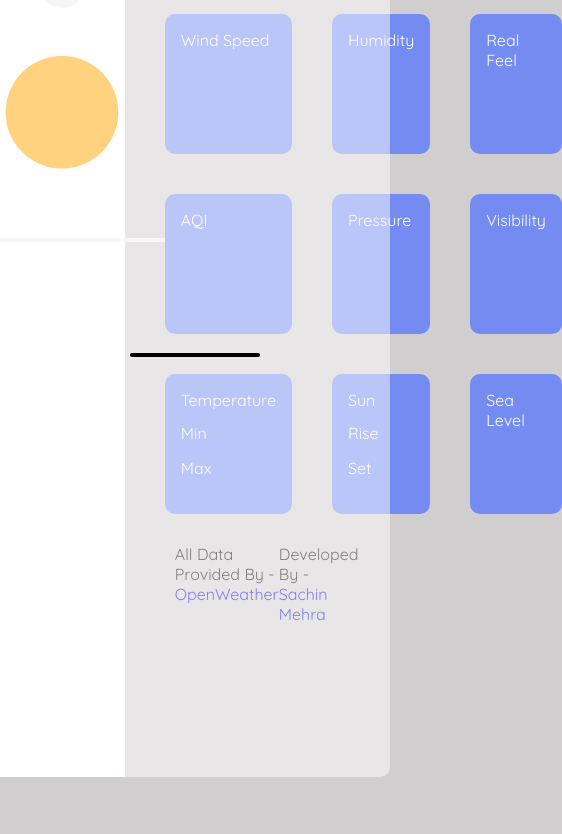
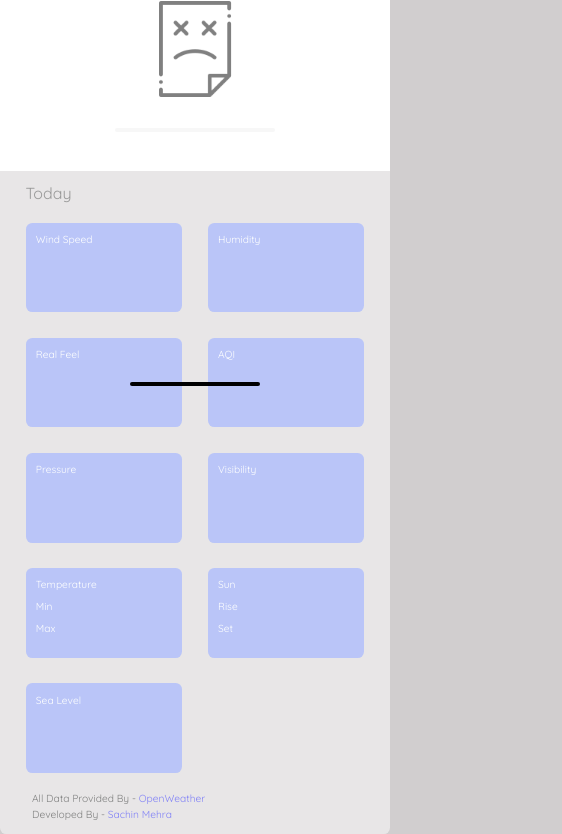
Before and after one commit to Itsmesachin98/weather-zone, a plain HTML site: page frontend/index.html in a window 390 px wide. Shown: the part 67-901 px from the top of the page, 562 px wide, since content can reach past the window. Before the commit the page ends 844 px from the top, so only its background shows below. Drawn offline with Linux system fonts and the light colour scheme.

Commit message:
wip: working on media queries for responsive design

```diff
--- a/frontend/index.html
+++ b/frontend/index.html
@@ -28,7 +28,8 @@
 
                 <div class="weather-info">
                     <div class="weather-icon-container">
-                        <svg
+                        <img class="weather-icon" src="images/error.png" alt="">
+                        <!-- <svg
                             class="weather-icon"
                             xmlns="http://www.w3.org/2000/svg"
                             width="100"
@@ -39,7 +40,7 @@
                                 fill="Orange"
                                 d="M3.74 14.44c0 2.04.5 3.93 1.51 5.65s2.37 3.1 4.1 4.1S12.96 25.7 15 25.7s3.92-.5 5.65-1.51s3.09-2.37 4.09-4.1s1.51-3.61 1.51-5.65s-.5-3.92-1.51-5.65s-2.37-3.09-4.09-4.09S17.04 3.19 15 3.19s-3.92.51-5.65 1.51s-3.1 2.37-4.1 4.09s-1.51 3.61-1.51 5.65"
                             />
-                        </svg>
+                        </svg> -->
                     </div>
                     <div>
                         <span class="temp"></span>
--- a/frontend/style.css
+++ b/frontend/style.css
@@ -8,6 +8,7 @@
     box-sizing: inherit;
     font-family: inherit;
     font-size: 1.6rem;
+    box-sizing: border-box;
 }
 
 html {
@@ -17,7 +18,7 @@ html {
 
 body {
     width: 100vw;
-    height: 100vh;
+    min-height: 100vh;
     box-sizing: border-box;
     background-color: #d1cecf;
     position: relative;
@@ -84,7 +85,15 @@ h3 {
 
 .left-pane {
     width: 32%;
+    min-width: 500px;
     background-color: #fff;
+}
+
+.right-pane {
+    width: 68%;
+    display: flex;
+    flex-direction: column;
+    gap: 3rem;
 }
 
 .search-bar,
@@ -157,7 +166,7 @@ h3 {
     font-size: 5.5rem;
 }
 
-.sky-status,
+.sky-sta,
 .date,
 .day-and-time,
 .day-status {
@@ -174,13 +183,6 @@ hr {
 #location {
     margin-top: 4rem;
     font-size: 4rem;
-}
-
-.right-pane {
-    width: 68%;
-    display: flex;
-    flex-direction: column;
-    gap: 3rem;
 }
 
 .header span {
@@ -225,6 +227,7 @@ hr {
     padding: 0 1rem;
     display: flex;
     justify-content: space-between;
+    gap: 0.5rem;
 }
 
 .footer a {
@@ -271,3 +274,75 @@ hr {
         left: unset;
     }
 }
+
+@media (max-width: 1200px) {
+    .weather-details {
+        grid-template-columns: repeat(2, 1fr);
+    }
+
+    .footer {
+        flex-direction: column;
+    }
+}
+
+@media (max-width: 1100px) {
+    .left-pane {
+        min-width: 42rem;
+    }
+}
+
+@media (max-width: 1000px) {
+    .left-pane {
+        min-width: 36rem;
+    }
+}
+
+/* @media (max-width: 1050px) {
+    .weather-details {
+        grid-template-columns: repeat(2, 1fr);
+    }
+} */
+
+@media (max-width: 900px) {
+    html {
+        font-size: 55%;
+    }
+}
+
+@media (max-width: 750px) {
+    html {
+        font-size: 50%;
+    }
+}
+
+@media (max-width: 675px) {
+    html {
+        font-size: 45%;
+    }
+}
+
+@media (max-width: 600px) {
+    html {
+        font-size: 40%;
+    }
+}
+
+@media (max-width: 575.98px) {
+    body {
+        width: 100vw;
+    }
+
+    #app-interface {
+        width: 100%;
+        flex-direction: column;
+    }
+
+    .left-pane {
+        min-width: unset;
+        width: 100%;
+    }
+
+    .right-pane {
+        width: 100%;
+    }
+}
```
